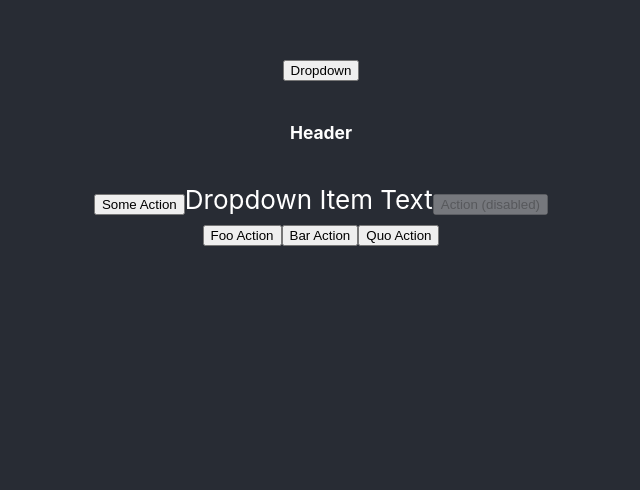
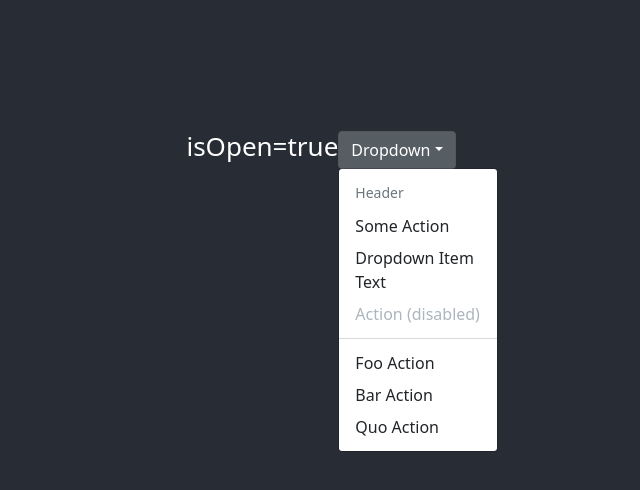
Before and after one commit to RuchetaG/time-tracker, a React (Create React App) app: page / in a window 1280 px wide. Shown: the part 252-742 px from the top of the page, without its empty margins (319-959 px from the left). Built offline with nearby package versions, Linux system fonts and the light colour scheme.

Commit message:
Updates dropdown

```diff
--- a/src/App.tsx
+++ b/src/App.tsx
@@ -4,7 +4,7 @@ import "./App.css";
 
 import { Link } from "./link-tag";
 import { FormFields } from "./form";
-import { Test } from "./dropdown";
+import { CustomDropdown } from "./dropdown";
 
 const user = [
   {
@@ -23,7 +23,7 @@ function App() {
   return (
     <div className="App">
       <header className="App-header">
-        <Test></Test>
+        <CustomDropdown></CustomDropdown>
         {/* <img src={logo} className="App-logo" alt="logo" /> */}
         {/* <FormFields></FormFields> */}
         {/* <p>
--- a/src/dropdown.tsx
+++ b/src/dropdown.tsx
@@ -1,4 +1,4 @@
-import React from "react";
+import React, { useState } from "react";
 import {
   Dropdown,
   DropdownToggle,
@@ -6,10 +6,18 @@ import {
   DropdownItem,
 } from "reactstrap";
 
-export const Test = (props: any) => {
+export const CustomDropdown = (props: any) => {
+  const [isOpen, setIsOpen] = useState(true);
+
   return (
     <div className="d-flex justify-content-center p-5">
-      <Dropdown toggle={function noRefCheck() {}}>
+      {`isOpen=${isOpen}`}
+      <Dropdown
+        isOpen={isOpen}
+        toggle={() => {
+          setIsOpen(!isOpen);
+        }}
+      >
         <DropdownToggle caret>Dropdown</DropdownToggle>
         <DropdownMenu>
           <DropdownItem header>Header</DropdownItem>
--- a/src/index.tsx
+++ b/src/index.tsx
@@ -3,6 +3,7 @@ import ReactDOM from 'react-dom/client';
 import './index.css';
 import App from './App';
 import reportWebVitals from './reportWebVitals';
+import 'bootstrap/dist/css/bootstrap.min.css';
 
 const root = ReactDOM.createRoot(
   document.getElementById('root') as HTMLElement
```
